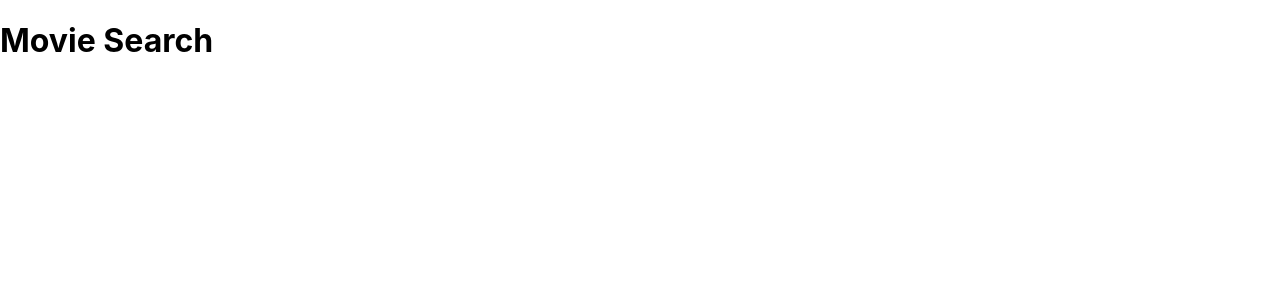
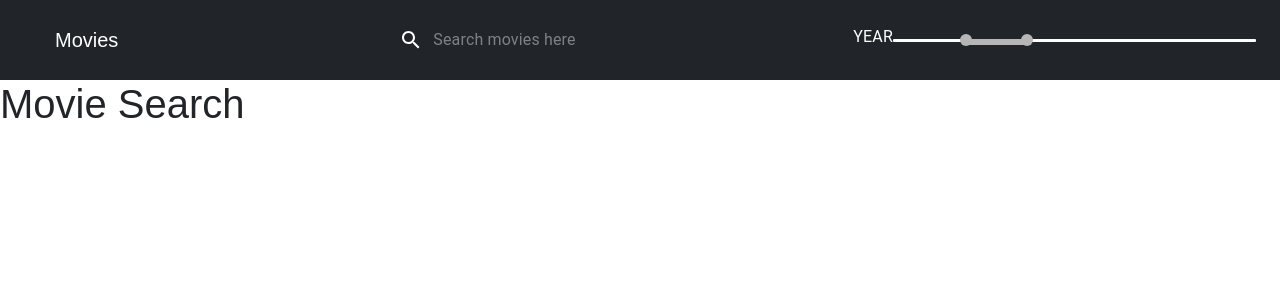
Before and after one commit to Evan9450/movie-search, a React (Create React App) app: page / in a window 1280 px wide. Shown: the top 300 px of the page. Built offline with nearby package versions, Linux system fonts and the light colour scheme; no server answers.

Commit message:
new header

```diff
--- a/src/App.css
+++ b/src/App.css
@@ -0,0 +1,42 @@
+body {
+  font-family: 'Source Sans Pro', sans-serif;
+  padding: 0;
+  margin: 0;
+}
+
+.container {
+  padding-left: 0 !important;
+  /* height: 100px; */
+  height: auto;
+}
+
+.brand {
+  /* display: flex; */
+  cursor: pointer;
+  padding-left: 12px;
+  padding-right: 12px;
+  /* justify-content: center; */
+  /* align-items: center; */
+}
+
+.w-full {
+  width: 100%;
+}
+
+.pl-10 {
+  padding-left: 10px;
+}
+.flex {
+  display: flex;
+}
+
+.justify-content-center {
+  justify-content: center;
+}
+.align-items-center {
+  align-items: center;
+}
+
+.color-white {
+  color: white !important;
+}
--- a/src/App.js
+++ b/src/App.js
@@ -1,8 +1,19 @@
+import 'bootstrap/dist/css/bootstrap.min.css';
+// import { GlobalStyle } from './globalStyle';
 import './App.css';
+
+import { Route, BrowserRouter as Router } from 'react-router-dom';
+
+import Header from './components/Header';
 
 function App() {
   return (
-    <div className="App">
+    <div>
+      {/* <GlobalStyle /> */}
+      <Router>
+        <Header />
+      </Router>
+
       <h1>Movie Search</h1>
     </div>
   );
--- /dev/null
+++ b/src/components/Header.js
@@ -0,0 +1,90 @@
+import { Col, Container, FormControl, InputGroup, Navbar, Row } from 'react-bootstrap';
+import { IconButton, InputBase, Slider, TextField, Typography } from '@material-ui/core';
+// import { Brand, HeaderWrapper, SearchSection, SearchWrapper } from './style';
+import React, { useEffect, useState } from 'react';
+import { makeStyles, withStyles } from '@material-ui/core/styles';
+
+import { SearchByTitle } from '../data/Api';
+import SearchIcon from '@material-ui/icons/Search';
+
+const Header = () => {
+  const [value, setValue] = useState([20, 37]);
+
+  const handleChange = (event, newValue) => {
+    setValue(newValue);
+  };
+
+  function valuetext(value) {
+    return `${value}°C`;
+  }
+
+  const YearSlider = withStyles({
+    root: {
+      color: '#b6b6b6',
+      height: 3,
+      padding: '13px 0',
+    },
+
+    active: {},
+    track: {
+      height: 6,
+    },
+    rail: {
+      color: '#ffffff',
+      opacity: 1,
+      height: 3,
+    },
+  })(Slider);
+
+  useEffect(() => {
+    // const title = 'star';
+    const handleSearch = async () => {
+      const data = await SearchByTitle('star');
+      console.log(data);
+    };
+    handleSearch();
+  }, []);
+
+  return (
+    <Container fluid style={{ paddingLeft: '0', paddingRight: '0' }}>
+      <Navbar bg="dark" variant="dark" expand="lg" style={{ height: '80px' }}>
+        <Row className="w-full">
+          <Col
+            className="brand flex justify-content-center align-items-center"
+            xs={12}
+            lg={2}
+            md={2}>
+            <Navbar.Brand>
+              <span>Movies</span>
+            </Navbar.Brand>
+          </Col>
+          <Col xs={12} lg={6} md={6} className="flex justify-content-center align-items-center">
+            <IconButton type="submit" style={{ padding: '10px' }} aria-label="search">
+              <SearchIcon className="color-white" />
+            </IconButton>
+            <InputBase
+              className="color-white"
+              //   style={{ color: 'white' }}
+              placeholder="Search movies here"
+              inputProps={{ 'aria-label': 'search movies' }}
+            />
+          </Col>
+          <Col xs={12} lg={4} md={4} className="flex justify-content-center align-items-center">
+            <Typography gutterBottom style={{ color: 'white' }}>
+              YEAR
+            </Typography>
+            <YearSlider
+              value={value}
+              onChange={handleChange}
+              valueLabelDisplay="auto"
+              aria-labelledby="range-slider"
+              getAriaValueText={valuetext}
+            />
+          </Col>
+        </Row>
+      </Navbar>
+    </Container>
+  );
+};
+
+export default Header;
--- /dev/null
+++ b/src/data/Api.js
@@ -0,0 +1,17 @@
+import axios from 'axios';
+
+//apikey=6c1ae227
+const OMDb_URL = 'http://www.omdbapi.com/?apikey=6c1ae227&';
+
+export const SearchByTitle = async title => {
+  let result = await axios({
+    method: 'post',
+    url: OMDb_URL + `&s=${title}`,
+    // config: { headers: { 'Content-Type': 'multipart/form-data' } },
+  })
+    .then(function (res) {
+      return res;
+    })
+    .catch(function (res) {});
+  return result;
+};
--- a/src/index.css
+++ /dev/null
@@ -1,13 +0,0 @@
-body {
-  margin: 0;
-  font-family: -apple-system, BlinkMacSystemFont, 'Segoe UI', 'Roboto', 'Oxygen',
-    'Ubuntu', 'Cantarell', 'Fira Sans', 'Droid Sans', 'Helvetica Neue',
-    sans-serif;
-  -webkit-font-smoothing: antialiased;
-  -moz-osx-font-smoothing: grayscale;
-}
-
-code {
-  font-family: source-code-pro, Menlo, Monaco, Consolas, 'Courier New',
-    monospace;
-}
--- a/src/index.js
+++ b/src/index.js
@@ -1,4 +1,4 @@
-import './index.css';
+// import './index.css';
 
 import App from './App';
 import React from 'react';
```
Also changed, not shown: package.json (+7 -0 lines), 2 other files (tests, documents, lock files or other folders).
